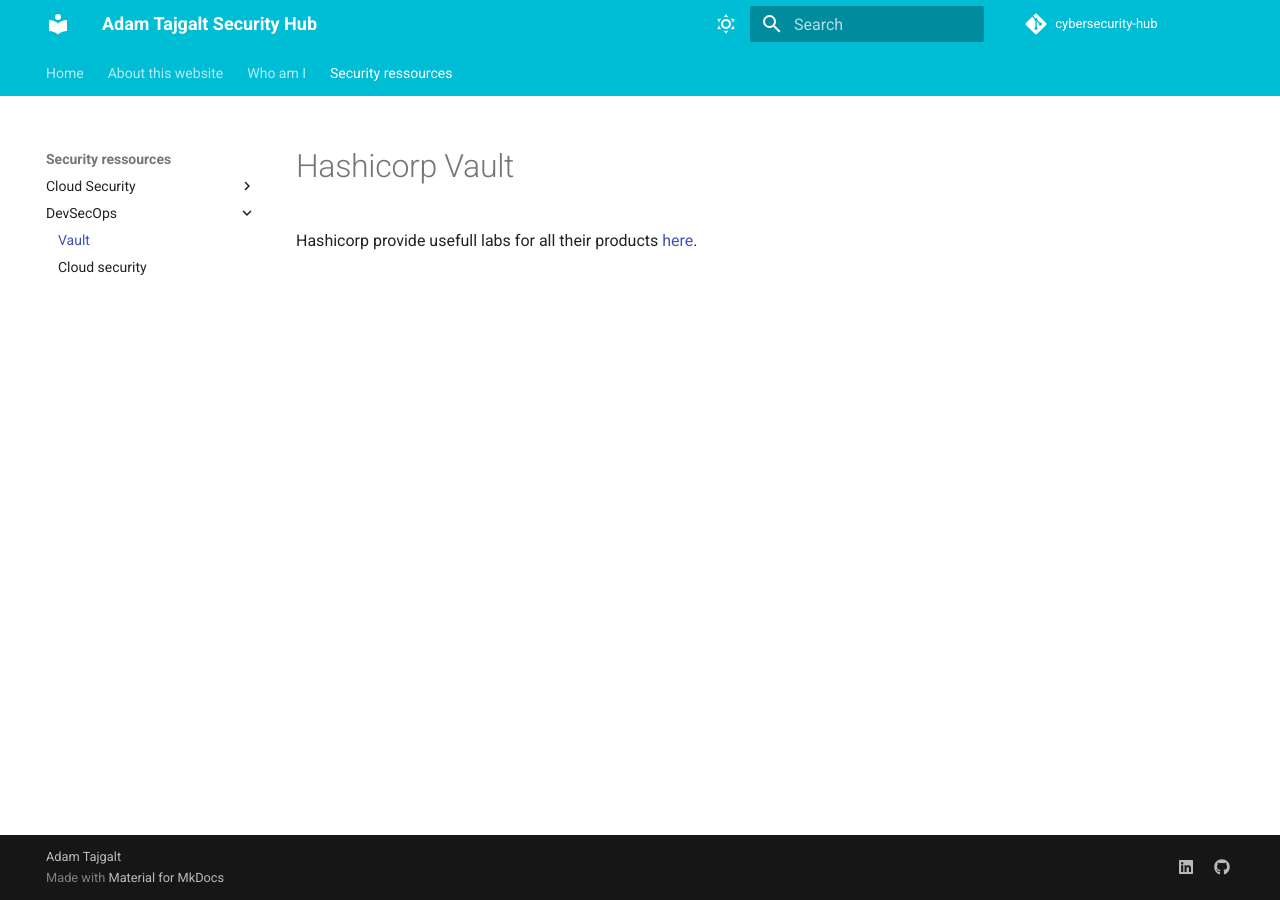
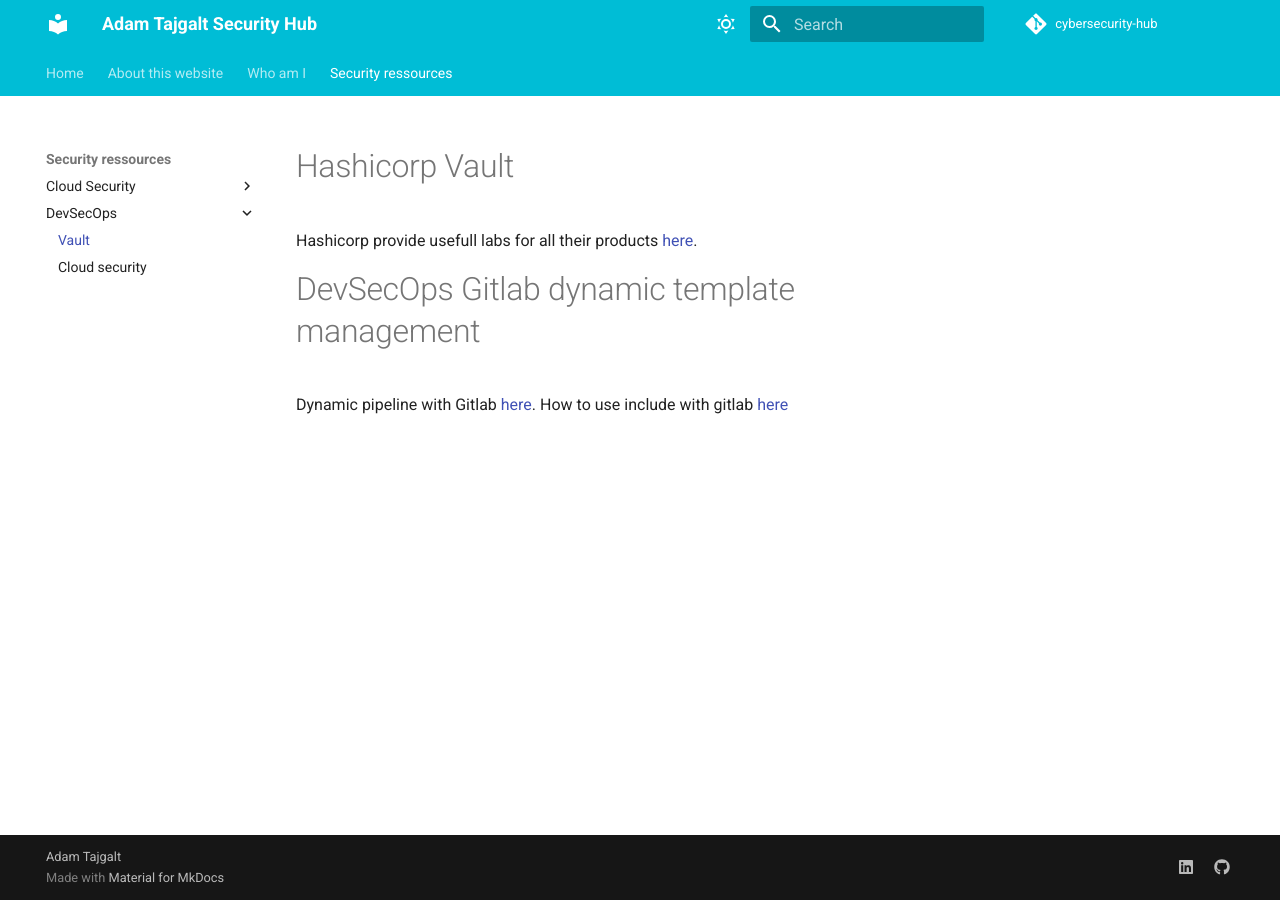
Before and after one commit to adamtaj/cybersecurity-hub, an MkDocs documentation site: the page built from docs/Security ressources/DevSecOps/AWS.md, in a window 1280 px wide. Built offline with MkDocs 1.6.1 and Material for MkDocs 9.7.7, drawn with Linux system fonts in a browser that asks for light colours; comment, search, counter and statistics services are not loaded.

Commit message:
Adding gitlab include

```diff
--- a/docs/Security ressources/DevSecOps/AWS.md
+++ b/docs/Security ressources/DevSecOps/AWS.md
@@ -3,3 +3,9 @@ title: Vault
 # Hashicorp Vault
 
 Hashicorp provide usefull labs for all their products [here](https://play.instruqt.com/hashicorp).
+
+
+# DevSecOps Gitlab dynamic template management
+
+Dynamic pipeline with Gitlab [here](https://www.objectif-libre.com/fr/blog/2021/02/23/une-nouvelle-ere-pour-gitlab-ci-pipelines-dynamiques/).
+How to use include with gitlab [here](https://docs.gitlab.com/ee/ci/yaml/includes.html#use-variables-with-include)
```
